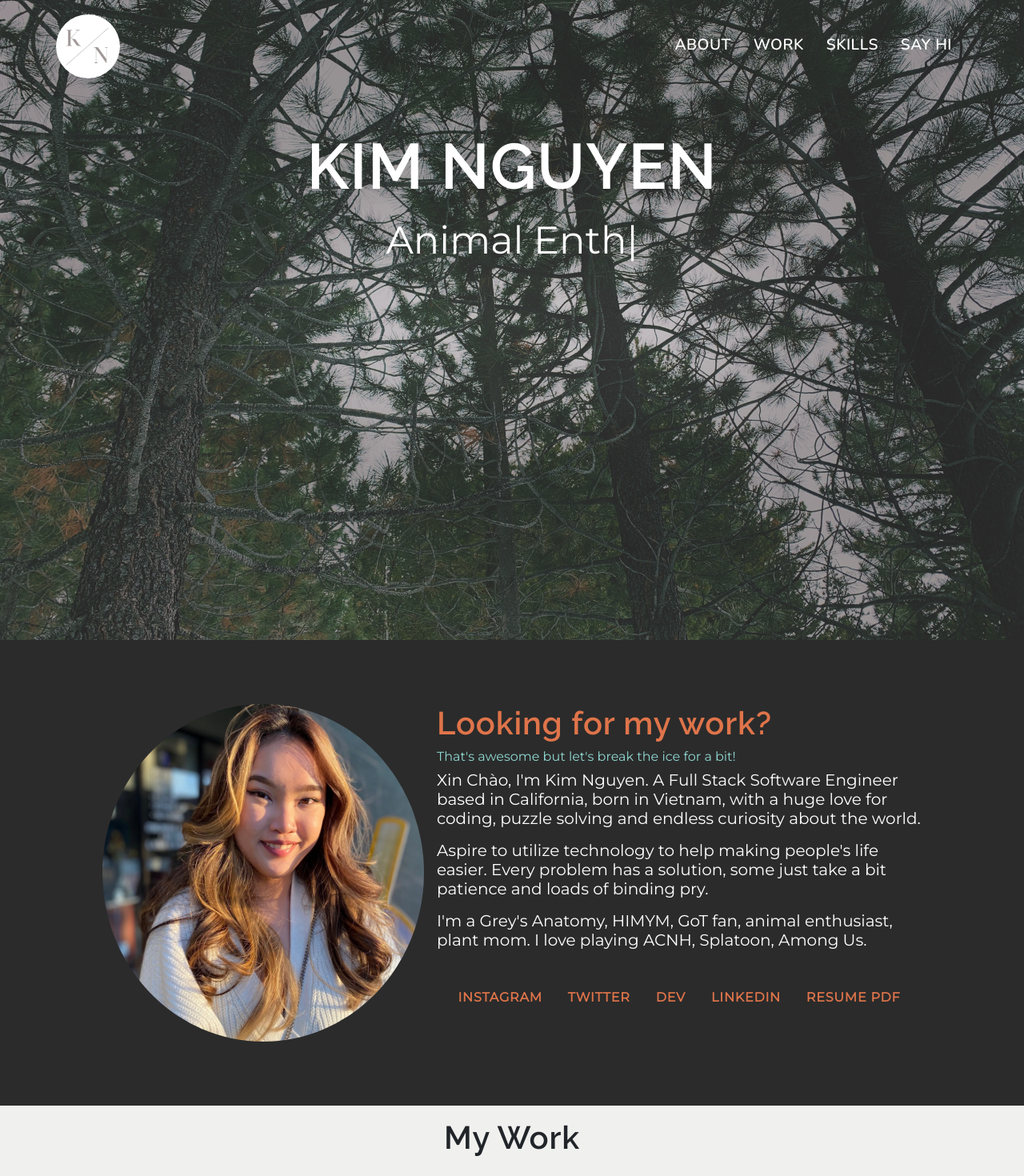
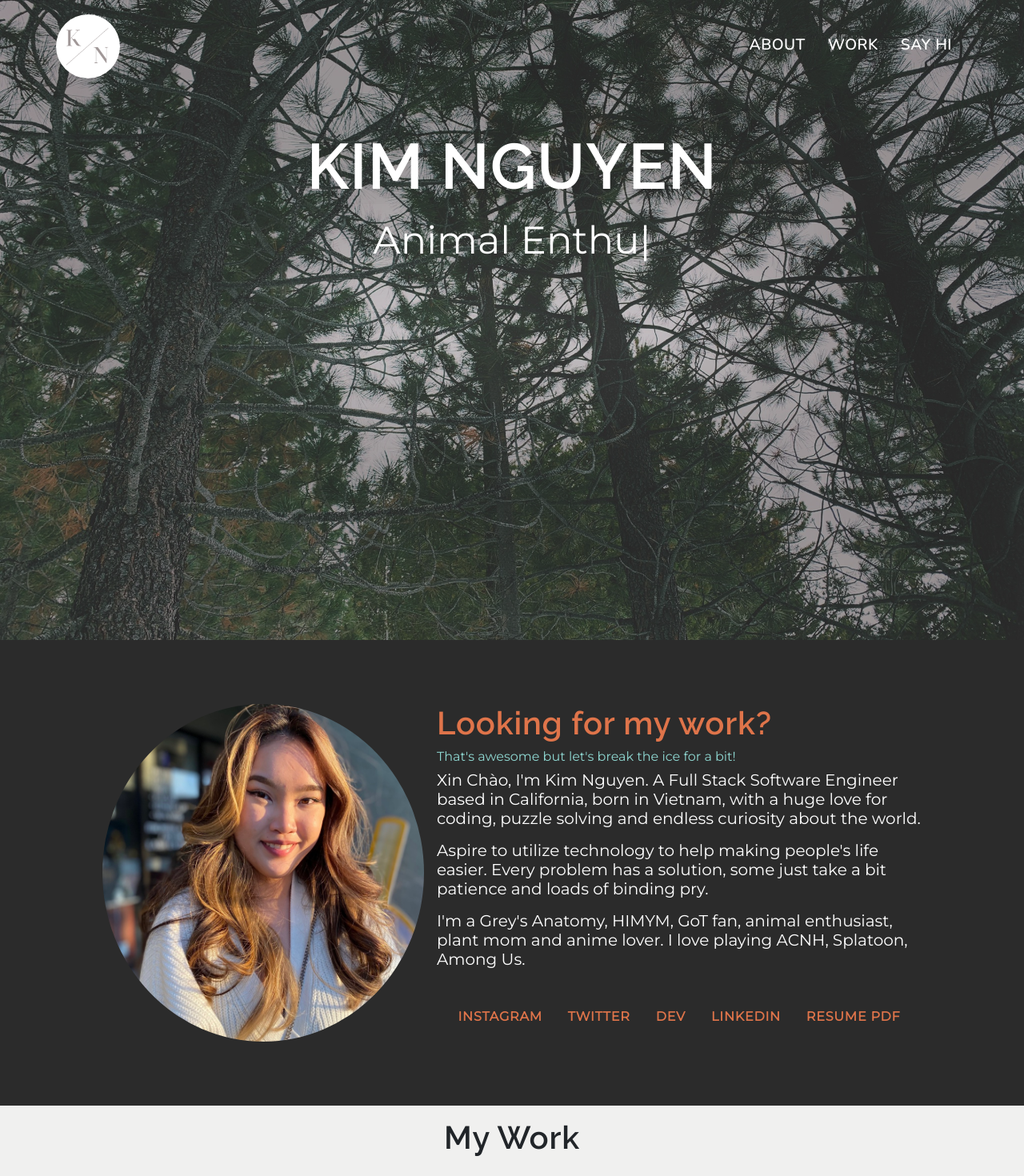
Before and after one commit to nnhk23/kim-nguyen-portfolio, a React (Create React App) app: page / in a window 1280 px wide. Shown: the top 1470 px of the page at 80% size. Built offline with nearby package versions, Linux system fonts and the light colour scheme; grey boxes are pictures that could not be loaded.

Commit message:
remove skill set part

```diff
--- a/src/components/Bio.js
+++ b/src/components/Bio.js
@@ -1,9 +1,9 @@
 import React from 'react'
 import resume from "../doc/KimNguyenResume.pdf"
 import bioPic from "../img/EC0C04CC-7A91-4C73-8012-A2D1D59EAC9F_1_105_c.jpeg"
-import pic1 from "../img/30D0633C-7187-4269-9EA9-E65495602934_1_105_c.jpeg"
-import pic2 from "../img/947A0943-0C88-4500-BA7E-3842EFABDEC3_1_105_c.jpeg"
-import pic3 from "../img/F6BCA95E-F2D1-4CF7-A9D6-F12F75F42594_1_105_c.jpeg"
+// import pic1 from "../img/30D0633C-7187-4269-9EA9-E65495602934_1_105_c.jpeg"
+// import pic2 from "../img/947A0943-0C88-4500-BA7E-3842EFABDEC3_1_105_c.jpeg"
+// import pic3 from "../img/F6BCA95E-F2D1-4CF7-A9D6-F12F75F42594_1_105_c.jpeg"
 import '../css/Bio.css'
 
 const Bio = () => {
@@ -31,7 +31,7 @@ const Bio = () => {
 
                         <p>
                             <h5 id='bio-content'>
-                                I'm a Grey's Anatomy, HIMYM, GoT fan, animal enthusiast, plant mom. I love playing ACNH, Splatoon, Among Us.
+                                I'm a Grey's Anatomy, HIMYM, GoT fan, animal enthusiast, plant mom and anime lover. I love playing ACNH, Splatoon, Among Us.
                             </h5>
                         </p>
 
--- a/src/components/CardComponent.js
+++ b/src/components/CardComponent.js
@@ -17,9 +17,9 @@ export default class CardComponent extends Component {
                     <Work />
                 </div>
 
-                <div>
+                {/* <div>
                     <Skills />
-                </div>
+                </div> */}
 
                 <div>
                     <ContactForm />
--- a/src/components/NavBar.js
+++ b/src/components/NavBar.js
@@ -42,9 +42,9 @@ export const NavBar = () => {
                         <a className="nav-link nav-names" href="#work">WORK</a>
                     </li>
 
-                    <li className="nav-item">
+                    {/* <li className="nav-item">
                         <a className="nav-link nav-names" href="#skills">SKILLS</a>
-                    </li>
+                    </li> */}
 
                     <li className="nav-item">
                         <a className="nav-link nav-names" href="#contact-form">SAY HI</a>
--- a/src/components/Skills.js
+++ b/src/components/Skills.js
@@ -3,11 +3,12 @@ import '../css/Skills.css'
 
 const Skills = () => {
     return (
-        <div className='skill-set'>
-            <h1 id='skills'>Skill set</h1>
+        <div className='skill-set' id ="skills">
+            <h1 data-aos="fade-down" id="my-skill">Skill Set</h1>
             Ruby on Rails
-            Postgresql
+            PostgreSQL
             React
+            Redux
             modern Javascript
             SQLite
             Heroku
--- a/src/css/Skills.css
+++ b/src/css/Skills.css
@@ -1,5 +1,8 @@
 .skill-set {
     height: 30rem;
-    align-items: center;
     background: rgb(230, 227, 227);
 }
+
+#my-skill {
+    text-align: center;
+}
--- a/src/css/Work.css
+++ b/src/css/Work.css
@@ -70,8 +70,6 @@ h2 {
 @media only screen and (max-width: 1450px) {
     #work {
         padding: 1rem 0 1rem 0;
-        background-color: rgb(240, 240, 239);
-        align-items: center;
     }
 
     .container {
@@ -99,8 +97,6 @@ h2 {
 @media only screen and (max-width: 600px){
     #work {
         padding: 1rem 0 1rem 0;
-        background-color: rgb(240, 240, 239);
-        align-items: center;
     }
 
     .container {
```
